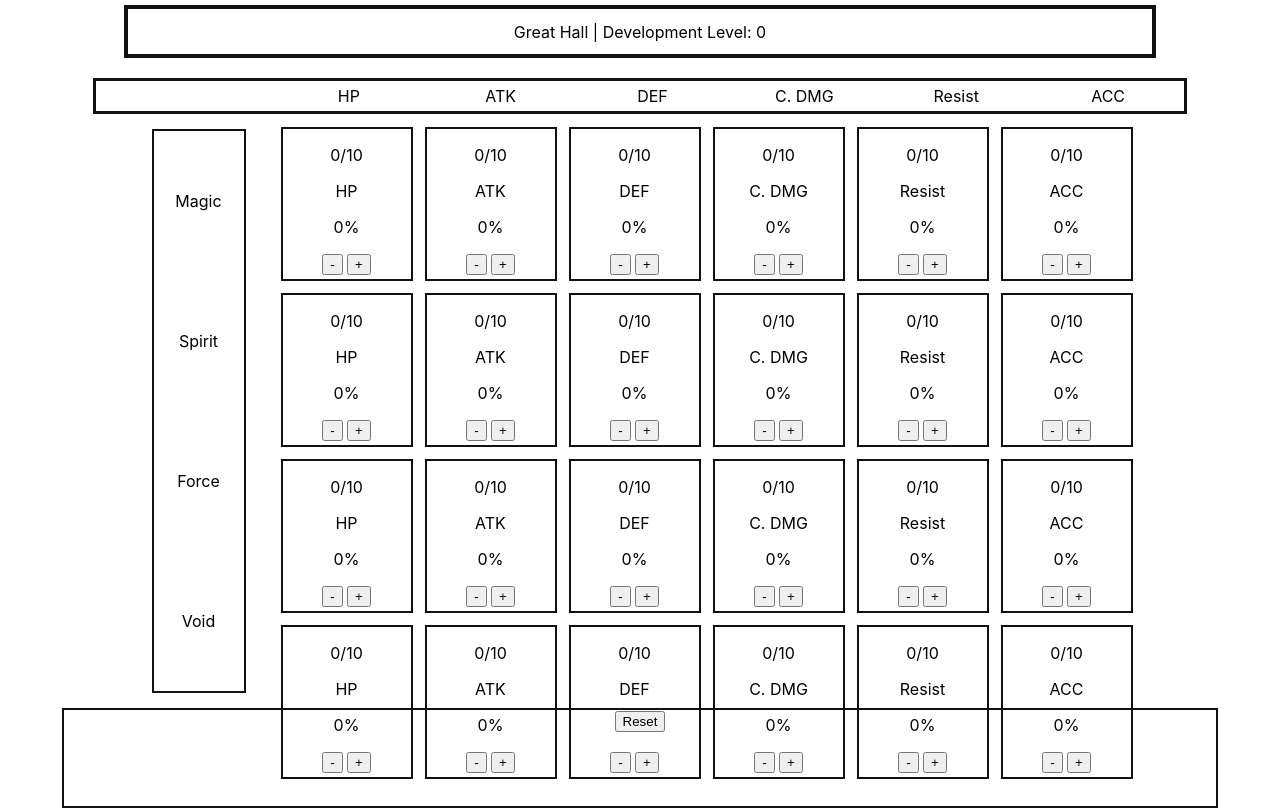
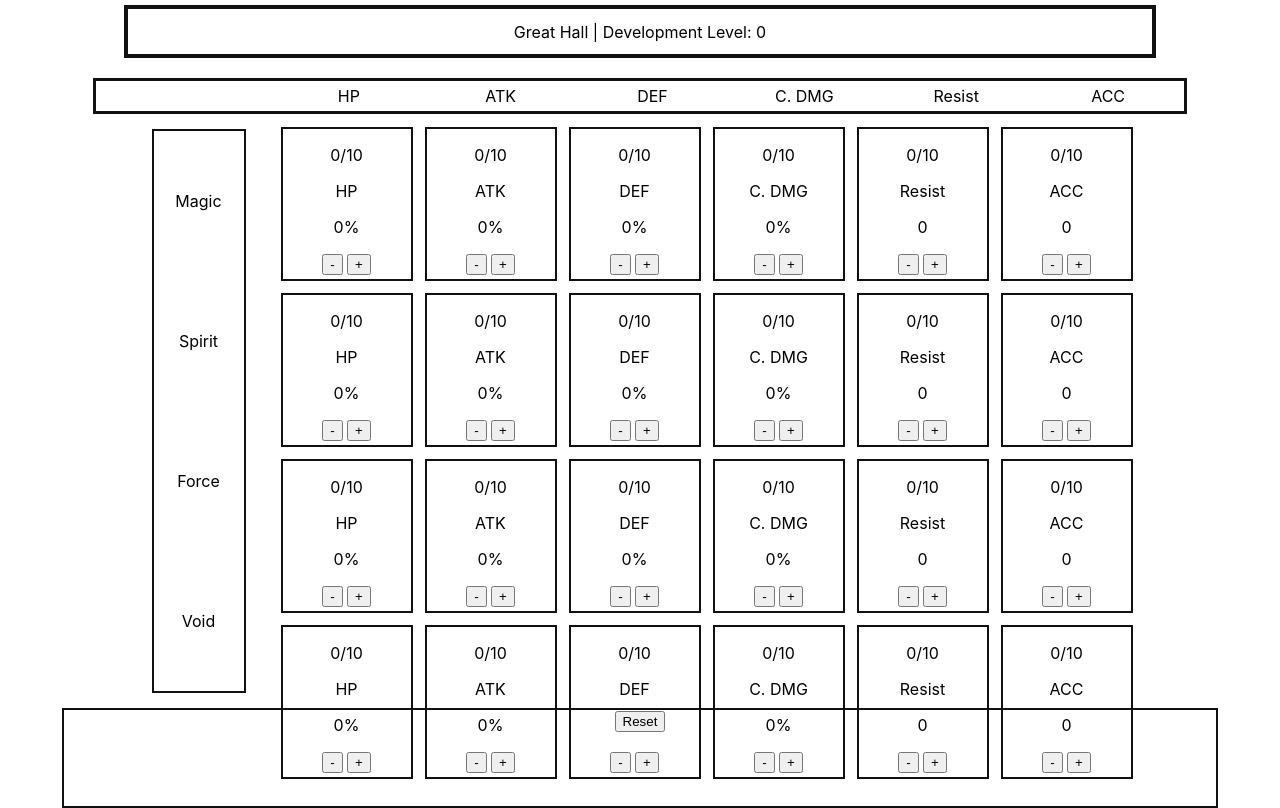
Before and after one commit to nicholasplachance/raid_great-hall_calc, a React (Create React App) app: page / in a window 1280 px wide. Built offline with nearby package versions, Linux system fonts and the light colour scheme.

Commit message:
Create objects for bonus levels and implement dynamic redering for the displayed bonus

```diff
--- a/src/App.js
+++ b/src/App.js
@@ -10,6 +10,26 @@ function App() {
 	const affinities = ['Magic', 'Spirit', 'Force', 'Void'];
 	const stats = ['HP', 'ATK', 'DEF', 'C. DMG', 'Resist', 'ACC'];
 	const [greatHallBonuses, setGreatHallBonuses] = useState([]);
+
+	const bonusLevelsGainsPercent = [
+		{
+			0: 0,
+			1: 2,
+			2: 3,
+			3: 4,
+			4: 6,
+			5: 8,
+			6: 10,
+			7: 12,
+			8: 14,
+			9: 17,
+			10: 20
+		}
+	];
+
+	const bonusLevelsGainsCDMG = [{ 0: 0, 1: 2, 2: 4, 3: 6, 4: 8, 5: 10, 6: 12, 7: 15, 8: 18, 9: 21, 10: 25 }];
+
+	const bonusLevelsGainsFlatStat = [{ 0: 0, 1: 5, 2: 10, 3: 15, 4: 20, 5: 30, 6: 40, 7: 50, 8: 60, 9: 70, 10: 80 }];
 
 	const createGreatHallBonus = (stat, affinity) => {
 		const greatHallBonus = {
@@ -65,6 +85,9 @@ function App() {
 									setGreatHallBonuses={setGreatHallBonuses}
 									setGreatHallCurrentLevel={setGreatHallCurrentLevel}
 									greatHallCurrentLevel={greatHallCurrentLevel}
+									bonusLevelsGainsPercent={bonusLevelsGainsPercent}
+									bonusLevelsGainsFlatStat={bonusLevelsGainsFlatStat}
+									bonusLevelsGainsCDMG={bonusLevelsGainsCDMG}
 								/>
 						  ))
 						: []}
--- a/src/components/ContainerItem/ContainerItem.js
+++ b/src/components/ContainerItem/ContainerItem.js
@@ -4,11 +4,32 @@ const ContainerItem = (props) => {
 	const itemMaxLevel = 10;
 
 	console.log(props.greatHallBonuses[props.index].level);
+	console.log(props.bonusLevelsGainsPercent[0][1]);
+
+	const setBonusLevel = () => {
+		if (['ATK', 'HP', 'DEF'].includes(props.stat)) {
+			props.greatHallBonuses[props.index].bonus =
+				props.bonusLevelsGainsPercent[0][`${props.greatHallBonuses[props.index].level}`];
+		}
+
+		if (['C. DMG'].includes(props.stat)) {
+			props.greatHallBonuses[props.index].bonus =
+				props.bonusLevelsGainsCDMG[0][`${props.greatHallBonuses[props.index].level}`];
+		}
+
+		if (['ACC', 'Resist'].includes(props.stat)) {
+			props.greatHallBonuses[props.index].bonus =
+				props.bonusLevelsGainsFlatStat[0][`${props.greatHallBonuses[props.index].level}`];
+		}
+	};
 
 	const subtract = (e) => {
 		if (props.level > 0) {
 			props.greatHallBonuses[props.index].level = props.greatHallBonuses[props.index].level - 1;
 			props.setGreatHallCurrentLevel(props.greatHallCurrentLevel - 1);
+		}
+		if (props.greatHallBonuses[props.index].level < 10) {
+			setBonusLevel();
 		}
 	};
 
@@ -16,6 +37,9 @@ const ContainerItem = (props) => {
 		if (props.level < 10) {
 			props.greatHallBonuses[props.index].level = props.greatHallBonuses[props.index].level + 1;
 			props.setGreatHallCurrentLevel(props.greatHallCurrentLevel + 1);
+		}
+		if (props.greatHallBonuses[props.index].level > 0) {
+			setBonusLevel();
 		}
 	};
 
@@ -25,7 +49,7 @@ const ContainerItem = (props) => {
 				{props.level}/{itemMaxLevel}
 			</p>
 			<span>{props.stat}</span>
-			<p>{props.bonus}%</p>
+			<p>{['ACC', 'Resist'].includes(props.stat) ? props.bonus : props.bonus + '%'}</p>
 			<div>
 				<button className='subtract' onClick={() => subtract()}>
 					-
```
